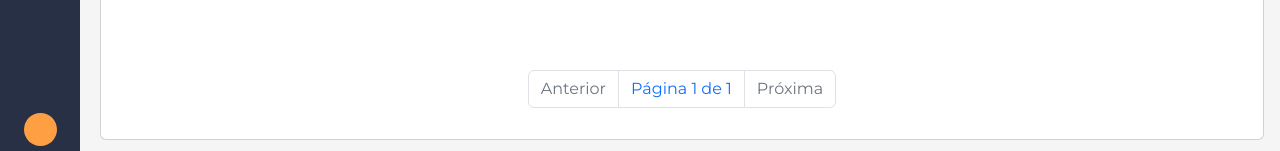
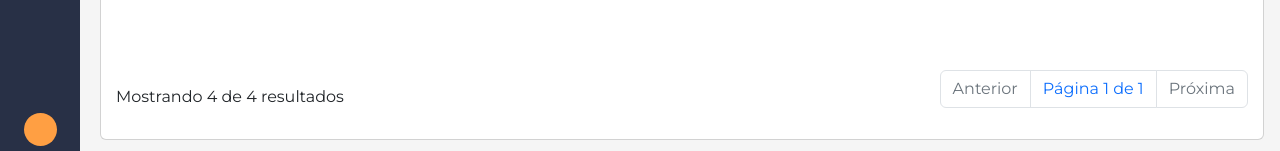
Before and after one commit to yohudson/teste-ponto-eletronico-angular, an Angular app: page / in a window 1280 px wide. Shown: the part 646-797 px from the top of the page. Built offline with nearby package versions, Linux system fonts and the light colour scheme; no server answers; sample sign-in values are in the browser's storage; a web font is replaced by a local one.

Commit message:
acerto paginação e filtro de busca

```diff
--- a/src/app/components/atividade-funcionarios/atividade-funcionarios.component.html
+++ b/src/app/components/atividade-funcionarios/atividade-funcionarios.component.html
@@ -58,7 +58,6 @@
                             <span class="badge rounded-pill text-white pausa" *ngIf="ponto?.entrada && ponto?.pausa && !ponto?.retorno && !ponto?.saida">Em pausa</span>
                             <span class="badge rounded-pill text-white ausente" *ngIf="!ponto?.entrada && !ponto?.pausa && !ponto?.retorno && !ponto?.saida">Não iniciado</span>
                             <span class="badge rounded-pill text-white finalizado" *ngIf="ponto?.saida">Finalizado</span>
-                            <!-- {{ponto?.saida ? 'Finalizado' : ponto?.pausa ? 'Em pausa' : ponto?.entrada || ponto?.retorno ? 'Trabalhando' : 'Não iniciado'}} -->
                         </td>
                         <td>
                             <div class="btn-group dropstart">
@@ -85,8 +84,11 @@
                 </tbody>
             </table>
         </div>
-        <nav>
-            <ul class="pagination justify-content-center">
+        <nav class="d-flex align-items-center justify-content-between">
+            <label class="justify-content-start">
+                Mostrando {{itensPagina}} de {{totalItens}} resultados
+            </label>
+            <ul class="pagination justify-content-end">
                 <li class="page-item" [ngClass]="paginaAtual == 1 ? 'disabled' : ''">
                     <a class="page-link" (click)="paginaAnterior()">Anterior</a>
                 </li>
--- a/src/app/components/atividade-funcionarios/atividade-funcionarios.component.ts
+++ b/src/app/components/atividade-funcionarios/atividade-funcionarios.component.ts
@@ -27,6 +27,8 @@ export class AtividadeFuncionariosComponent implements OnInit {
   totalPorPagina: any = 0;
   paginaAtual: any = 1;
   totalPaginas: any = 1;
+  itensPagina: any = 1;
+  totalItens: any = 1
 
   constructor(
     public global: Global
@@ -64,6 +66,9 @@ export class AtividadeFuncionariosComponent implements OnInit {
     this.listaPontos = localStorage.getItem('@TestePonto:listaPontos')
     this.listaPontos = JSON.parse(this.listaPontos)
     this.totalPorPagina = this.listaPontos.length;
+    this.itensPagina = this.listaPontos.length;
+    this.totalItens = this.listaPontos.length;
+
     // this.paginarItens()
     this.retornarVariavel()
   }
@@ -126,6 +131,7 @@ export class AtividadeFuncionariosComponent implements OnInit {
       }
       this.listaPontos = lista;
     }
+    this.itensPagina = this.listaPontos.length;
     Swal.close()
   }
 
@@ -139,9 +145,12 @@ export class AtividadeFuncionariosComponent implements OnInit {
       }
     }
     this.listaPontos = lista
+    this.itensPagina = this.listaPontos.length;
+    this.totalPaginas = Math.ceil(this.listaPontos.length / this.totalPorPagina)
   }
 
   paginarItens = () => {
+    this.busca = ''
     var lista: any = []
     this.listaPontos = localStorage.getItem('@TestePonto:listaPontos')
     this.listaPontos = JSON.parse(this.listaPontos)
@@ -166,6 +175,8 @@ export class AtividadeFuncionariosComponent implements OnInit {
       }
     }
     this.listaPontos = lista;
+    this.itensPagina = this.listaPontos.length;
+
   }
 
   proximaPagina = () => {
--- a/src/app/pages/login/login.component.ts
+++ b/src/app/pages/login/login.component.ts
@@ -62,8 +62,4 @@ export class LoginComponent implements OnInit {
     }
   }
 
-  verSenha = () => {
-    this.visualizarSenha = !this.visualizarSenha
-  }
-
 }
```
